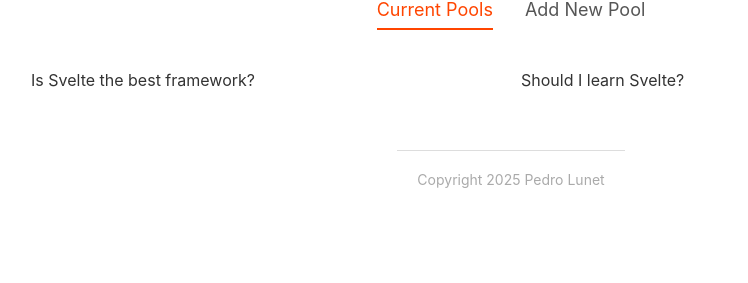
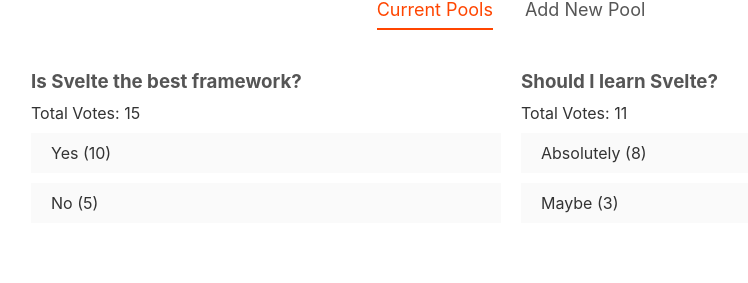
Before and after one commit to PedroLunet/svelteTutorial, a Svelte app in the folder sveltePools/: page / in a window 1280 px wide. Shown: the part 179-462 px from the top of the page, without its empty margins (129-877 px from the left). Built offline with nearby package versions, Linux system fonts and the light colour scheme.

Commit message:
Poll Details Component

```diff
--- /dev/null
+++ b/sveltePools/src/components/PoolDetails.svelte
@@ -0,0 +1,47 @@
+<script>
+	export let pool;
+
+	//Reactive values
+	$: totalVotes = pool.votesA + pool.votesB;
+</script>
+
+<div class="Poll">
+	<h3>{pool.question}</h3>
+	<p>Total Votes: {totalVotes}</p>
+	<div class="answer">
+		<div class="percent percent-a"></div>
+		<span> {pool.answerA} ({pool.votesA})</span>
+	</div>
+	<div class="answer">
+		<div class="percent percent-b"></div>
+		<span> {pool.answerB} ({pool.votesB})</span>
+	</div>
+</div>
+
+<style>
+	h3 {
+		margin: 0 auto;
+		color: #555;
+	}
+
+	p {
+		margin-top: 6px;
+		cursor: pointer;
+		margin: 10px auto;
+		position: relative;
+	}
+	.answer {
+		background: #fafafa;
+		cursor: pointer;
+		margin: 10px auto;
+		position: relative;
+	}
+	.answer:hover {
+		opacity: 0.6;
+	}
+
+	span {
+		padding: 10px 20px;
+		display: inline-block;
+	}
+</style>
--- a/sveltePools/src/components/PoolList.svelte
+++ b/sveltePools/src/components/PoolList.svelte
@@ -1,10 +1,11 @@
 <script>
+	import PoolDetails from './PoolDetails.svelte';
 	export let pools = [];
 </script>
 
 <div class="pool-list">
 	{#each pools as pool (pool.id)}
-		<div>{pool.question}</div>
+		<div><PoolDetails {pool} /></div>
 	{/each}
 </div>
 
```
